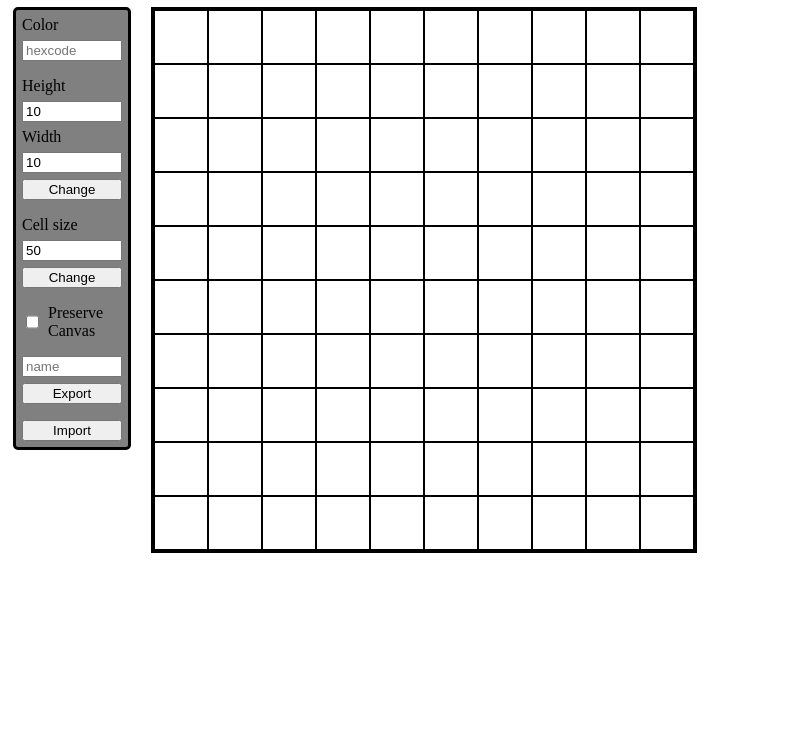
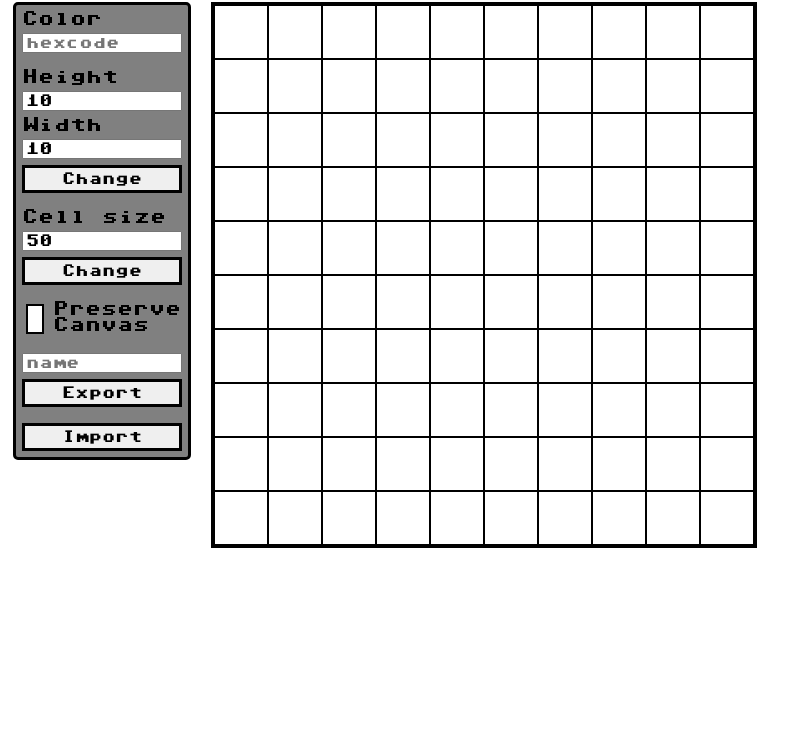
Before and after one commit to OperatorAlexCode/Draw.io, a plain HTML site: page index.html in a window 1280 px wide. Shown: the part 62-800 px from the top of the page, without its empty margins (0-807 px from the left). Drawn offline with Linux system fonts and the light colour scheme.

Commit message:
Changed css

```diff
--- a/index.html
+++ b/index.html
@@ -6,12 +6,13 @@
     <meta http-equiv="X-UA-Compatible" content="IE=edge">
     <meta name="viewport" content="width=device-width, initial-scale=1.0">
     <link rel="stylesheet" href="style.css">
-    <title>Drawing</title>
+    <title>Draw.io</title>
 </head>
 
 <body>
     <h1 style="margin: 16px 8px;">Draw.io</h1>
     <div class="row">
+        <!-- Options -->
         <div class="options">
             <!--Color inputs-->
             <div class="column option">
@@ -48,6 +49,7 @@
                 <input type="file" id="ghost" style="display: none;">
             </div>
         </div>
+        <!-- Canvas -->
         <div>
             <table id="canvas"></table>
         </div>
--- a/style.css
+++ b/style.css
@@ -3,13 +3,20 @@
     --color: grey;
 }
 
+@font-face {
+    font-family: C64;
+    src: url("fonts/C64_Pro_Mono-STYLE.otf");
+}
+
+* {
+    font-family: C64;
+}
+
+/* Elements */
+
 table {
     background-color: black;
     border: 2px solid black;
-}
-
-.filled {
-    background-color: var(--color);
 }
 
 td {
@@ -17,6 +24,27 @@ td {
     height: var(--size);
     width: var(--size);
 }
+
+button {
+    color: black;
+    appearance: none;
+    border: 3px solid black;
+    padding: 4px;
+}
+
+input[type = "checkbox"] {
+    appearance: none;
+    background-color: white;
+    border: 2px solid black;
+    width: 30px;
+    height: 30px;
+}
+
+#preserve:checked {
+    background-color: black;
+}
+
+/* Classes */
 
 .row {
     display: flex;
@@ -28,11 +56,15 @@ td {
     flex-direction: column;
 }
 
+.filled {
+    background-color: var(--color);
+}
+
 .options {
     display: flex;
     flex-direction: column;
     background-color: grey;
-    width: 100px;
+    width: 160px;
     height: 100%;
     margin-left: 5px;
     margin-right: 20px;
```
